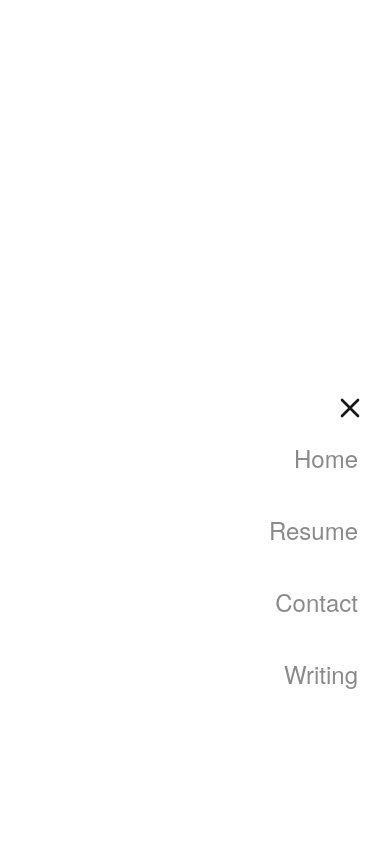
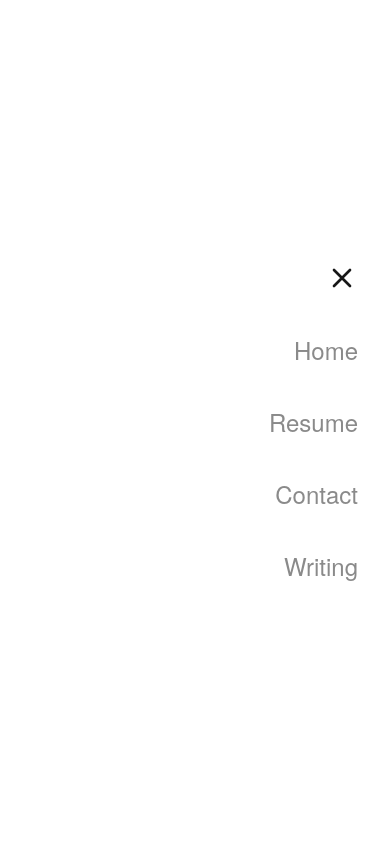
Before and after one commit to OGQhris/ChrisPortfolio, a Next.js app: page / in a window 390 px wide. Both pictures are taken after a click on the button "Toggle menu". Shown: the top 844 px of the page. Built offline with nearby package versions, Linux system fonts and the light colour scheme; a web font is replaced by a local one.

Commit message:
Debugged hamburger menu

```diff
--- a/components/Navbar.tsx
+++ b/components/Navbar.tsx
@@ -88,13 +88,15 @@ const Navbar = () => {
                         }`}
                     >
                         <div className="flex flex-col h-full">
-                            <div className="flex justify-end p-4 pt-96">
+                            <div className="flex flex-col items-end justify-center flex-1 px-8 py-12">
+                                <ul className="flex flex-col items-end space-y-10 text-2xl">
+                                    <li>
                                         <button
                                             onClick={(e) => {
                                                 e.stopPropagation();
                                                 setIsMenuOpen(false);
                                             }}
-                                    className="p-2 hover:opacity-70 transition-opacity z-50"
+                                            className="font-helvetica opacity-100 hover:opacity-100 transition-all block"
                                             aria-label="Close menu"
                                         >
                                             <svg
@@ -109,9 +111,7 @@ const Navbar = () => {
                                                 <path d="M6 18L18 6M6 6l12 12" />
                                             </svg>
                                         </button>
-                            </div>
-                            <div className="flex flex-col items-end justify-center flex-1 px-8 -mt-40">
-                                <ul className="flex flex-col items-end space-y-10 text-2xl">
+                                    </li>
                                     <li>
                                         <Link
                                             href="/"
```
Lines whose indentation alone changed are shown as unchanged.
